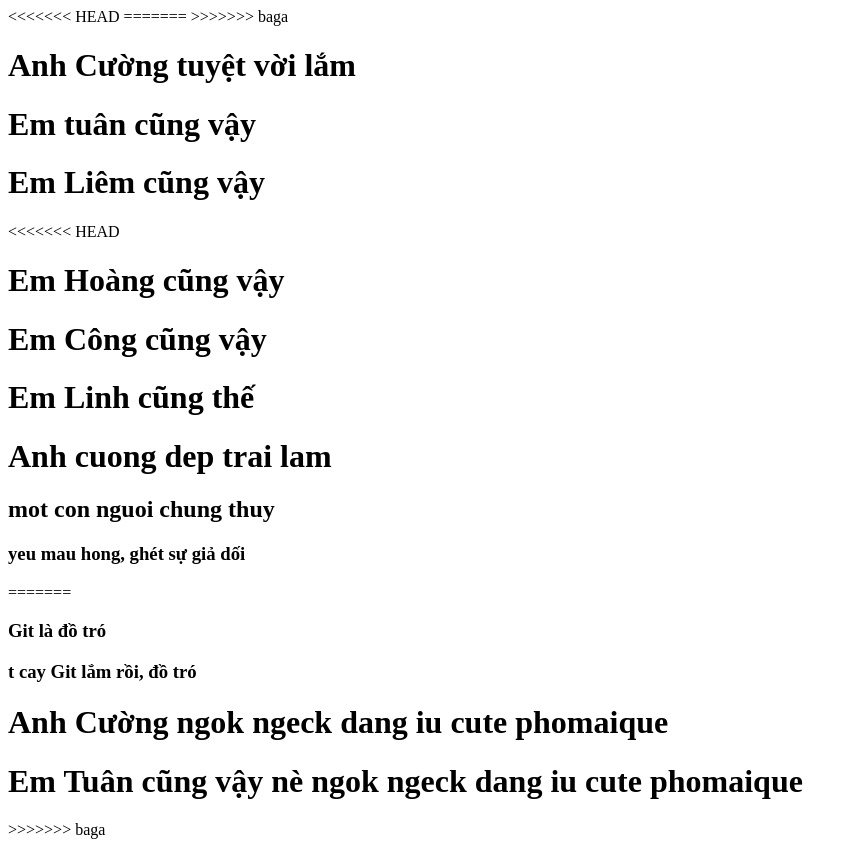
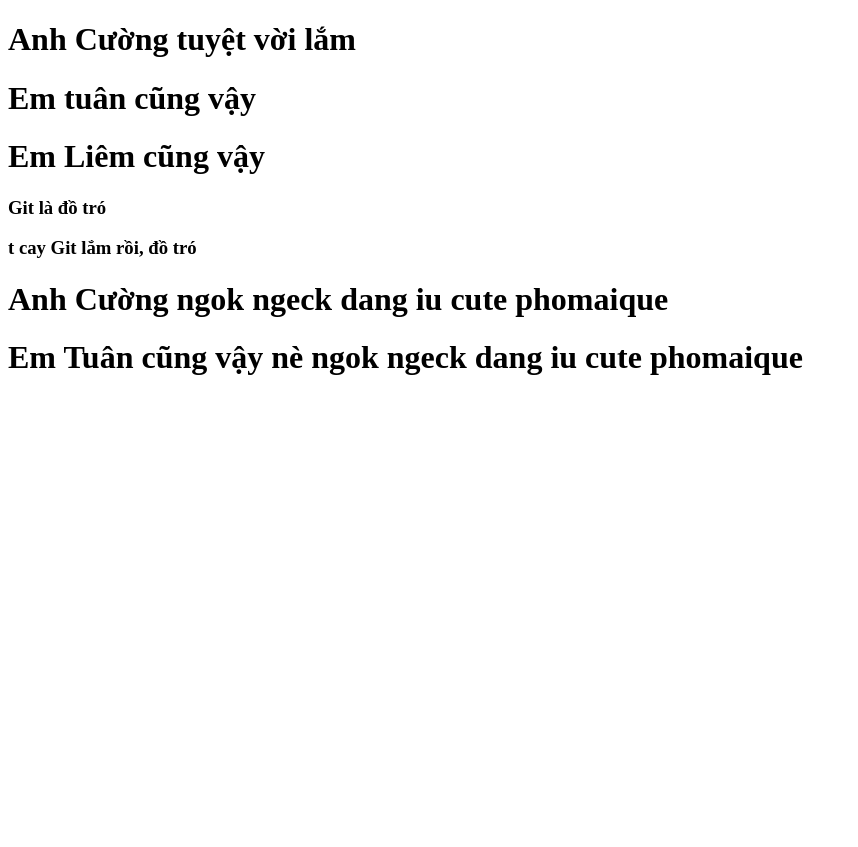
Before and after one commit to khanhlinh1808/GIT_project, a plain HTML site: page index.html in a window 1280 px wide. Shown: the whole page, without its empty margins (0-858 px from the left). After the commit the page ends 800 px from the top, so only its background shows below. Drawn offline with Linux system fonts and the light colour scheme.

Commit message:
new commit main

```diff
--- a/index.html
+++ b/index.html
@@ -8,29 +8,15 @@
     <title>SBTC</title>
 </head>
 
-<<<<<<< HEAD
-
-
-=======
->>>>>>> baga
 <body>
     <h1>Anh Cường tuyệt vời lắm</h1>
     <h1>Em tuân cũng vậy</h1>
     <h1>Em Liêm cũng vậy</h1>
-<<<<<<< HEAD
-    <h1>Em Hoàng cũng vậy</h1>
-    <h1>Em Công cũng vậy</h1>
-    <h1>Em Linh cũng thế</h1>
-    <h1>Anh cuong dep trai lam</h1>
-    <h2>mot con nguoi chung thuy</h2>
-    <h3>yeu mau hong, ghét sự giả dối</h3>
-=======
     <h3>Git là đồ tró</h3>
     <h3>t cay Git lắm rồi, đồ tró</h3>
     <h1>Anh Cường ngok ngeck dang iu cute phomaique</h1>
     <h1>Em Tuân cũng vậy nè ngok ngeck dang iu cute phomaique</h1>
 
->>>>>>> baga
 </body>
 
 </html>
```
